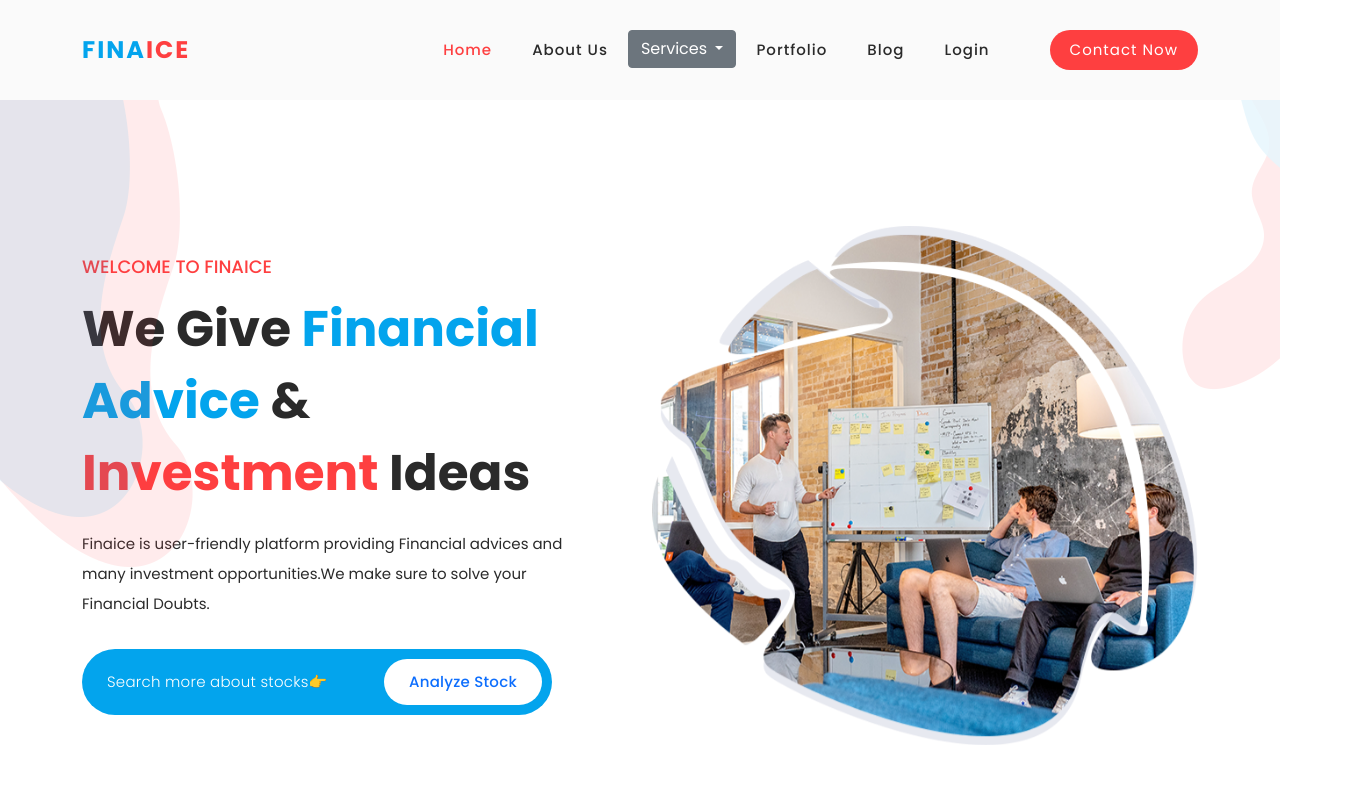
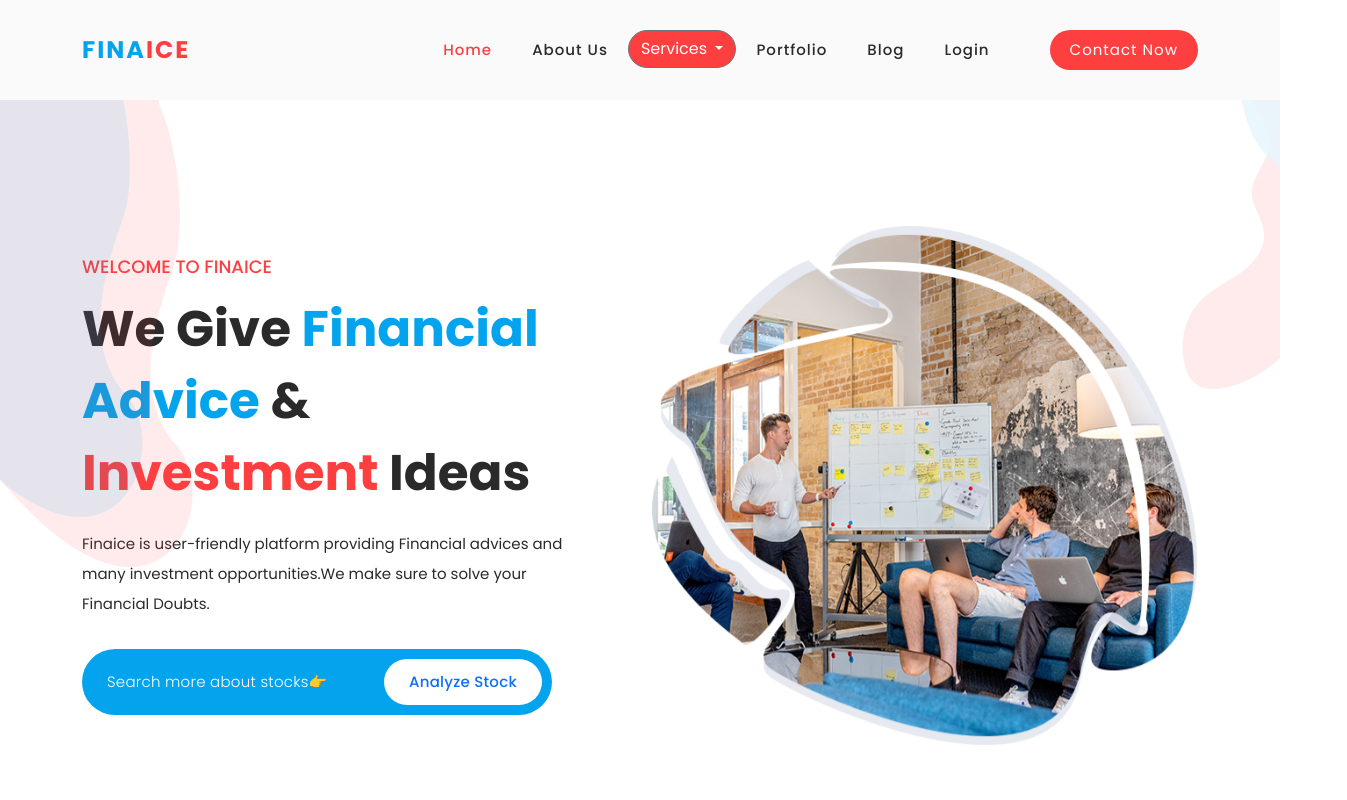
Before and after one commit to SK-0305/finaice, a plain HTML site: page index.html in a window 1280 px wide. Shown: the top 800 px of the page, 1347 px wide, since content can reach past the window. Drawn offline with Linux system fonts and the light colour scheme.

Commit message:
Update website.css

```diff
--- a/assets/css/website.css
+++ b/assets/css/website.css
@@ -1558,6 +1558,15 @@ responsive
   }
 }
 .dropdown-show:hover .dropdown-menu {display: block;}
+.dropdown-show .btn-secondary{
+  background-color: #fe3f40;
+  border-radius: 20px;
+}
+.dropdown-show .btn-secondary:hover {
+  background-color: #03a4ed ;
+  border-radius: 20px;
+}
+
 .footer1 {
   background: linear-gradient(
      #03a4ed,
```
